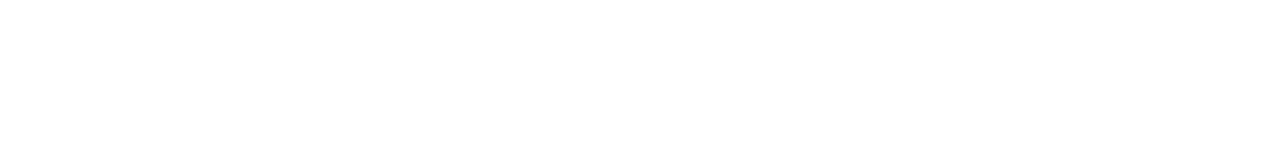
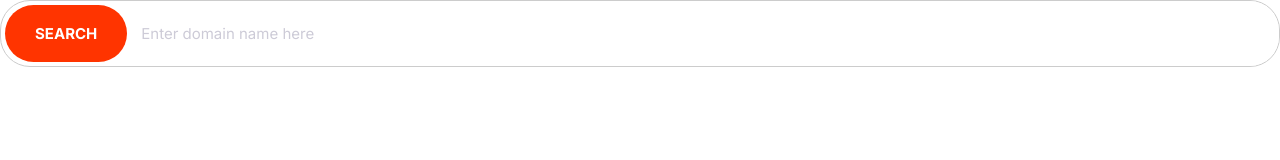
Before and after one commit to ruizhang32/Project1, a plain HTML site: page index.html in a window 1280 px wide. Drawn offline with nearby package versions, Linux system fonts and the light colour scheme.

Commit message:
Build the input component.

```diff
--- a/CSS/style.css
+++ b/CSS/style.css
@@ -4,8 +4,15 @@
     --color-accent: #ff3400;
     --color-headings: #1b0760;
     --color-body: #918ca4;
+    --color-border: #ccc;
+    --border-radius: 30px;
 }
 
+*,
+*::after,
+*::before{
+    box-sizing: border-box;
+}
 /*Typography*/
 
 html{
@@ -142,3 +149,103 @@ a{
         padding-left: 0;
     }
 }
+
+/*Buttons*/
+.button{
+    border-radius: 50px;
+    border: 0;
+    cursor: pointer;
+    font-size: 1.8rem;
+    font-weight: bold;
+    margin-bottom: 1rem;
+    text-transform: uppercase;
+    padding: 2rem 3rem;
+    transition: 0.4s ease-in-out;
+    white-space: nowrap;
+    text-align: center;
+}
+
+.button--primary {
+    background-color: var(--color-primary);
+    color: whitesmoke;
+}
+
+.button--primary:hover {
+    background-color: #4f9cf8;
+}
+
+.button--secondary {
+    background-color: var(--color-secondary);
+    color: white;
+}
+
+.button.button--secondary:hover {
+    background: #00c8eb;
+}
+
+.button--accent {
+    background-color: var(--color-accent);
+    color: white;
+}
+
+.button--accent:hover{
+    background: #ec3000;
+}
+
+.button-block {
+    width: 100%;
+    display: inline-block;
+}
+
+.button-outline{
+    background: #fff;
+    color: var(--color-headings);
+    border: 2px solid var(--color-headings);
+}
+
+.button-outline:hover{
+    background: var(--color-headings);
+    color: #fff;
+}
+
+@media screen and (min-width: 1024px){
+    .button{
+        font-size: 1.5rem;
+    }
+}
+
+/*Inputs*/
+.input{
+    border-radius: var(--border-radius);
+    border: 1px solid var(--color-border);
+    color: var(--color-headings);
+    font-size: 2rem;
+    outline: 0;
+    padding: 1.5rem 3.5rem;
+}
+
+::placeholder{
+    color: #cdcbd7;
+}
+
+.input-group{
+    border: 1px solid var(--color-border);
+    border-radius: var(--border-radius);
+    display: flex;
+}
+
+.input-group .input{
+    border: 0;
+    flex-grow: 1;
+    padding: 1.5rem 1rem;
+}
+
+.input-group .button{
+    margin: 4px;
+}
+
+@media screen and (min-width: 1024px){
+    .input{
+        font-size: 1.5rem;
+    }
+}
--- a/index.html
+++ b/index.html
@@ -9,6 +9,9 @@
 	<link rel="stylesheet" href="CSS/normalize.css">
 </head>
 <body>
-
+<div class="input-group">
+	<button class="button button--accent">Search</button>
+    <input type="text" class="input" placeholder="Enter domain name here">
+</div>
 </body>
 </html>
```
Also changed, not shown: components/button.html (added, +2 -0 lines), images/magnifier.svg (added).
